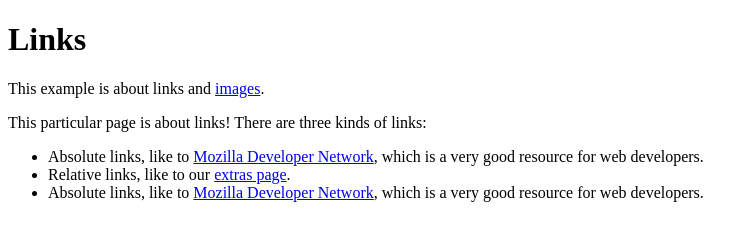
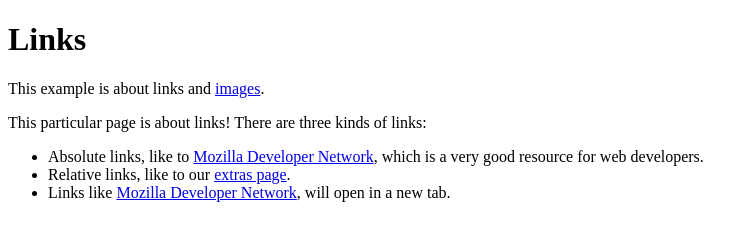
Before and after one commit to FlyingCake/InternetingIsHard, a plain HTML site: page 02 - Links and Images/links.html in a window 1280 px wide. Shown: the whole page, without its empty margins (0-755 px from the left). Drawn offline with Linux system fonts and the light colour scheme.

Commit message:
Testing Microsoft Code

```diff
--- a/02 - Links and Images/links.html
+++ b/02 - Links and Images/links.html
@@ -1,11 +1,12 @@
 <!DOCTYPE html>
 <html>
+
 <head>
   <title>Links</title>
 </head>
+
 <body>
   <h1>Links</h1>
-
   <p>This example is about links and <a href='images.html'>images</a>.</p>
 
   <p>This particular page is about links! There are three kinds of links:</p>
@@ -13,10 +14,11 @@
   <ul>
     <li>Absolute links, like to <a href='https://developer.mozilla.org/en-US/docs/Web/HTML'>Mozilla Developer Network</a>, which is a very good resource for web developers.</li>
     <li>Relative links, like to our <a href='misc/extras.html'>extras page</a>.</li>
-    <li>Absolute links, like to <a href='https://developer.mozilla.org/en-US/docs/Web/HTML' target='_blank'>Mozilla Developer Network</a>, which is a very good resource for web developers.</li>
+    <li>Links like <a href='https://developer.mozilla.org/en-US/docs/Web/HTML' target='_blank'>Mozilla Developer Network</a>, will open in a new tab.</li>
 
   </ul>
 
 
 </body>
+
 </html>
```
